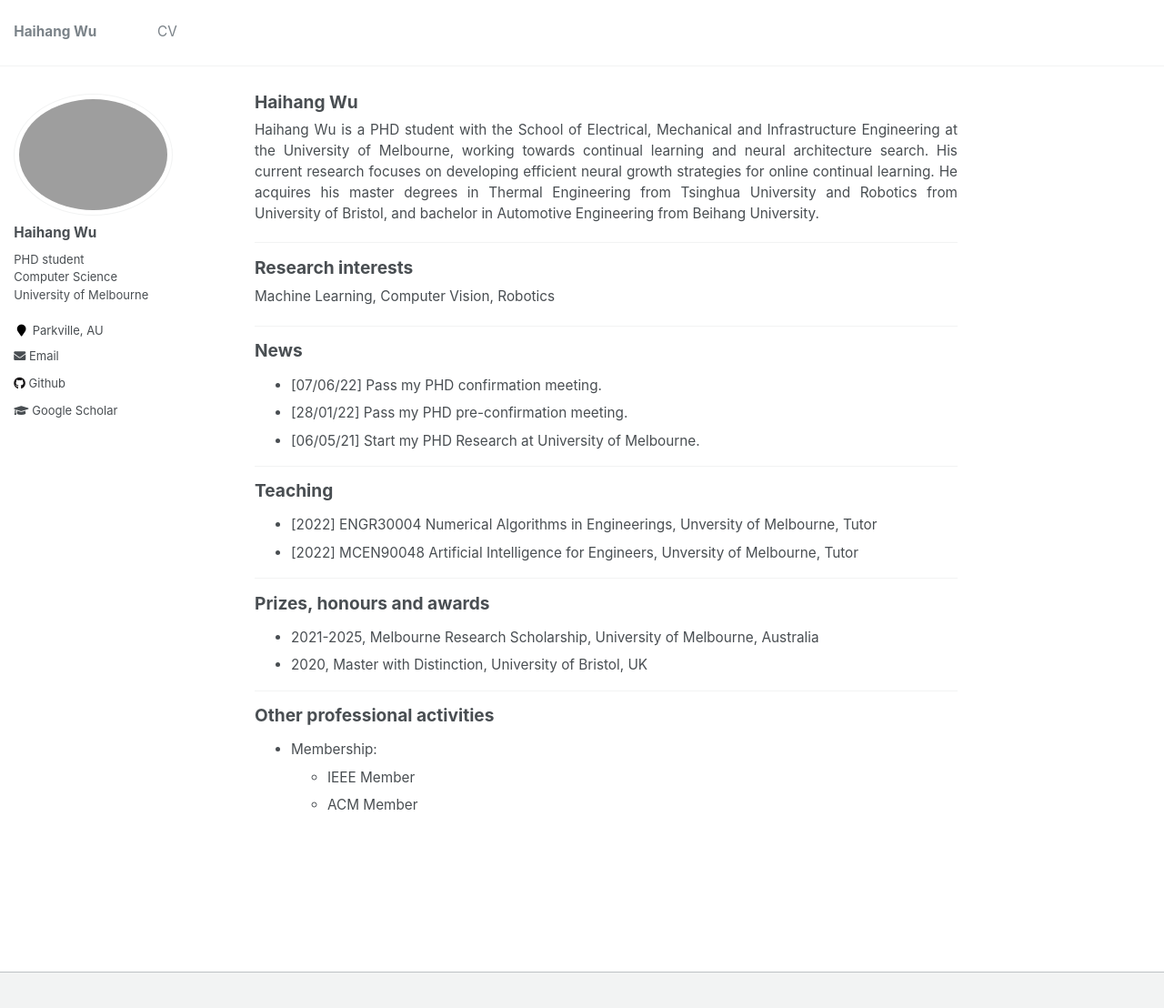
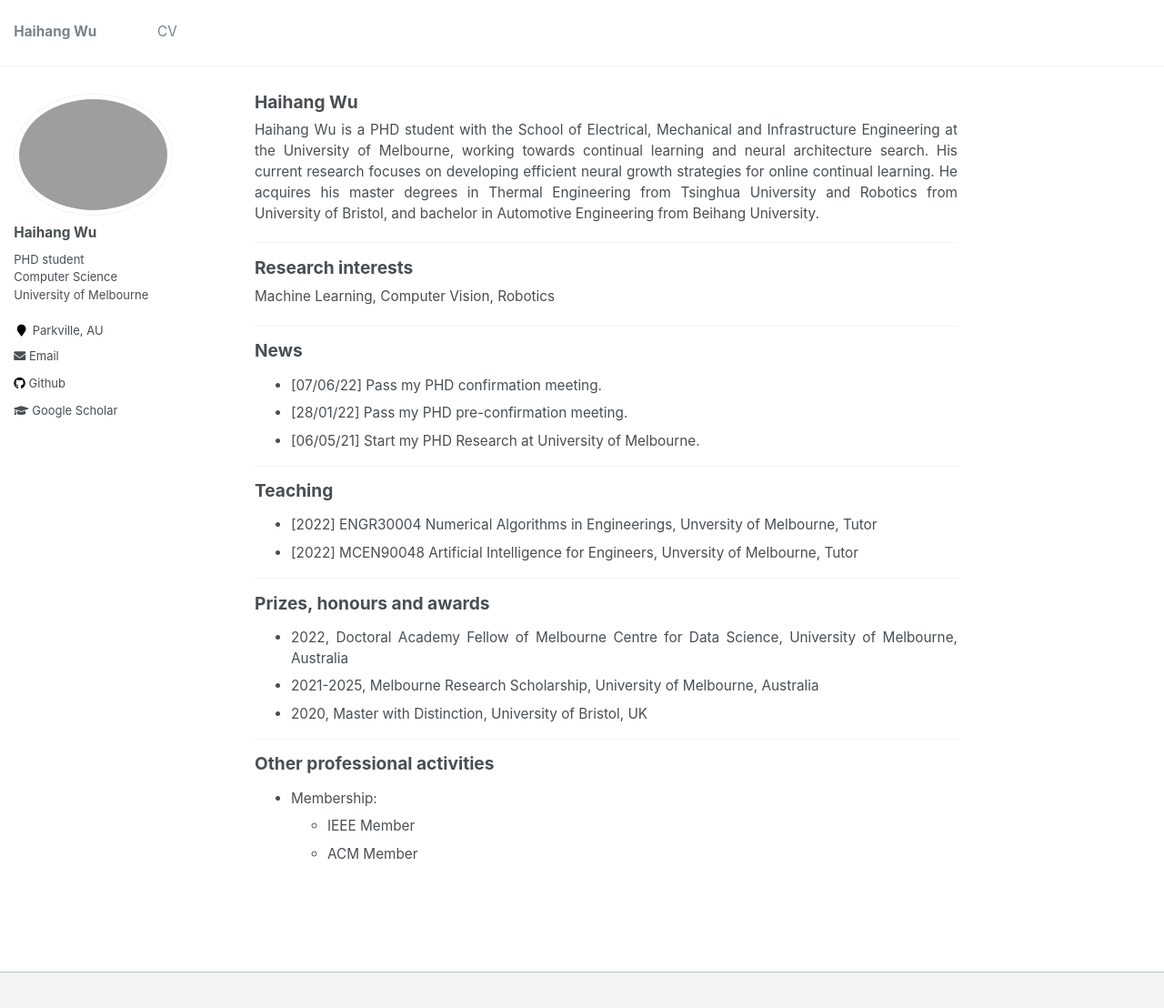
Before and after one commit to HaihangWu/HaihangWu.github.io, a Jekyll site: the page built from _pages/about.md, in a window 1280 px wide and 1130 px high. Shown: the top 1108 px of the window at 91% size. Built offline with Jekyll 4.4.1, drawn with Linux system fonts in a browser that asks for light colours.

Commit message:
Update about.md

```diff
--- a/_pages/about.md
+++ b/_pages/about.md
@@ -70,6 +70,7 @@ Supervision
 
 Prizes, honours and awards
 ======
+* 2022, Doctoral Academy Fellow of Melbourne Centre for Data Science, University of Melbourne, Australia
 * 2021-2025, Melbourne Research Scholarship, University of Melbourne, Australia
 * 2020, Master with Distinction, University of Bristol, UK
 
```
